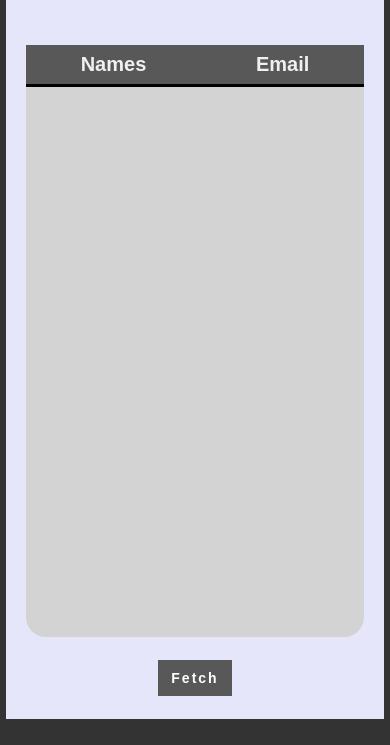
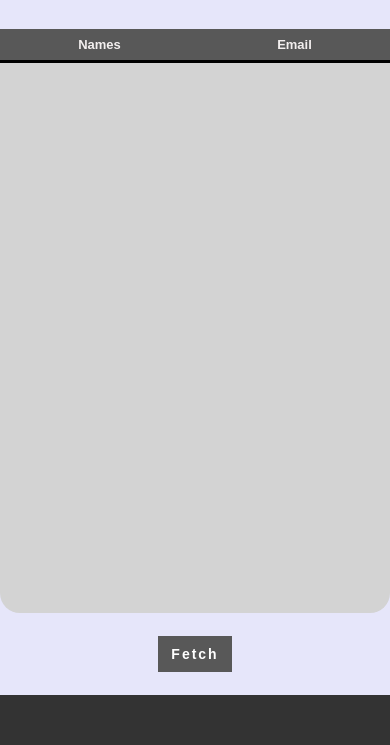
Before and after one commit to ahti3301/fetching-fake-api-data, a plain HTML site: page index.html in a window 390 px wide. Shown: the part 99-844 px from the top of the page. Drawn offline with Linux system fonts and the light colour scheme.

Commit message:
modified media in style.css

```diff
--- a/style.css
+++ b/style.css
@@ -90,8 +90,6 @@ button:hover {
 ol,
 ul {
   padding: 2rem 5rem;
-}
-ul {
   list-style: none;
 }
 li {
@@ -146,8 +144,38 @@ li {
 @media only screen and (max-width: 537px) {
   .report {
     width: 97%;
+    padding: 1rem 0rem;
+  }
+  .sub-head {
+    margin: 4.5rem 0 0 0;
+  }
+  .sec {
+    margin: 0;
   }
   ol {
-    padding-left: 2rem;
+    padding-left: 2.8rem;
+  }
+  li {
+    font-size: 1.4rem;
+  }
+  h1 {
+    font-size: 2rem;
+  }
+  .sub-head h3 {
+    font-size: 1.5rem;
   }
 }
+@media only screen and (max-width: 424px) {
+  .sub-head h3 {
+    font-size: 1.3rem;
+  }
+  .report {
+    width: 100%;
+  }
+  ol {
+    padding-left: 0.5rem;
+  }
+  li {
+    font-size: 1.2rem;
+  }
+}
```
